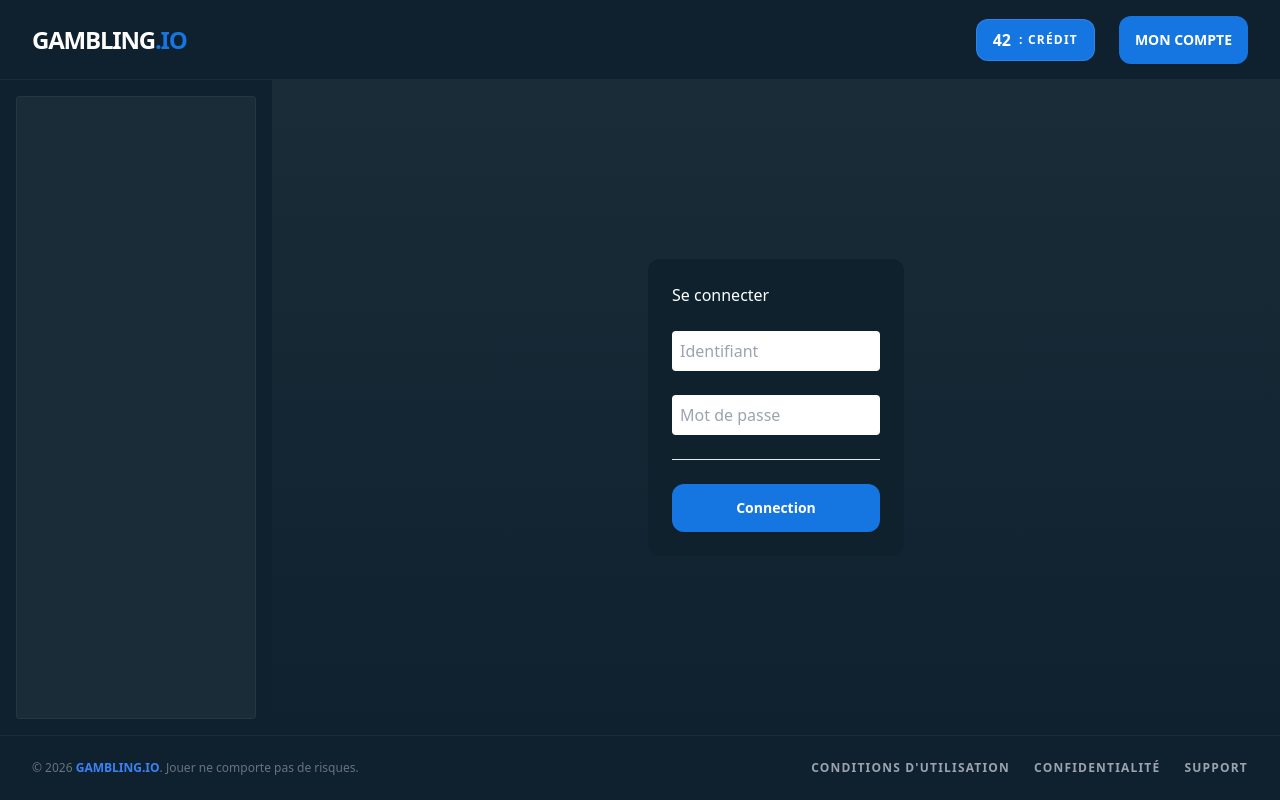
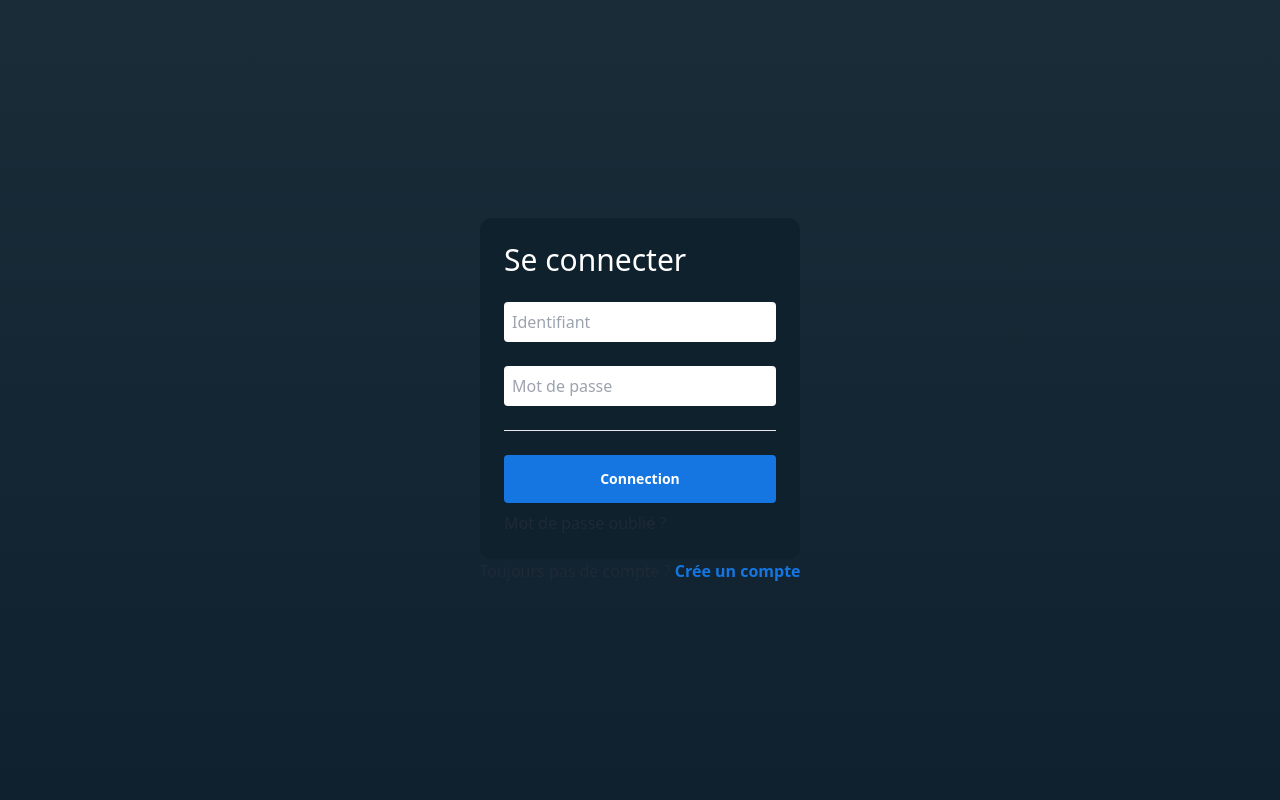
Before and after one commit to jmebbBGF43/GamblingWebL2S4, a PHP site: page /index.php?url=login in a window 1280 px wide. Run offline with PHP 8.4, Linux system fonts and the light colour scheme; some libraries are stand-ins or nearby versions.

Commit message:
- Refonte Login avec séparation dans une page à part et modifications graphiques - Création de la page register - modifications de la page layout pour quelle puisse prendre en compte les page login et resgister,

```diff
--- a/view/common/_header.php
+++ b/view/common/_header.php
@@ -6,12 +6,12 @@
     </div>
 
     <div class="flex items-center gap-6">
-        <div class="bg-[#1576e2] border border-white/10 px-4 py-2 rounded-xl flex items-center gap-2">
+        <div class="bg-[#1576e2] border border-white/10 px-4 py-2 rounded flex items-center gap-2">
             <span class="text-grey-400 font-bold">42</span>
             <span class="text-xs text-white-400 uppercase tracking-widest font-semibold">: Crédit</span>
         </div>
 
-        <a href="index.php?url=login" class="btn btn-primary rounded-xl font-bold border-none bg-[#1576e2] text-white">
+        <a href="index.php?url=login" class="btn btn-primary rounded font-bold border-none bg-[#1576e2] text-white">
             MON COMPTE
         </a>
     </div>
--- a/view/layout.php
+++ b/view/layout.php
@@ -6,18 +6,24 @@
     <script src="https://cdn.tailwindcss.com"></script>
     <link href="https://cdn.jsdelivr.net/npm/daisyui@4.7.2/dist/full.min.css" rel="stylesheet" />
 </head>
-<body class="bg-[#0f212e] min-h-screen flex flex-col text-white">
 
-<?php include "common/_header.php"; ?>
+<?php if (isset($_GET['url']) and ($_GET['url'] === 'login' or $_GET['url'] === 'register')): ?>
+    <body class="bg-[#0f212e] min-h-screen flex flex-col">
+        <main class="flex-1 flex items-center justify-center bg-gradient-to-b from-[#1a2c38] to-[#0f212e] p-4">
+            <?php include 'view/pages/'.$_GET['url'].'.php'; ?>
+        </main>
+    </body>
 
-<div class="flex flex-1 gap-4">
-    <?php include "common/_nav.php"; ?>
-        <main class="flex-1 bg-gradient-to-b from-[#1a2c38] to-[#0f212e] p-4">
-            <?php echo $content; ?>
-        </main>
-</div>
-
-<?php include "common/_footer.php"; ?>
-
-</body>
+<?php else: ?>
+    <body class="bg-[#0f212e] min-h-screen flex flex-col text-white">
+        <?php include "view/common/_header.php"; ?>
+        <div class="flex flex-1 gap-4">
+            <?php include 'view/common/_nav.php'; ?>
+            <main class="flex-1 bg-gradient-to-b from-[#1a2c38] to-[#0f212e] p-4">
+                <?php echo $content; ?>
+            </main>
+        </div>
+        <?php include 'view/common/_footer.php'; ?>
+    </body>
+<?php endif; ?>
 </html>
--- a/view/pages/login.php
+++ b/view/pages/login.php
@@ -1,8 +1,8 @@
 <div class="h-full w-full flex items-center justify-center">
-
-    <div class="w-64 flex flex-col gap-6 bg-[#0f212d] rounded-xl p-6">
+    <div class="flex items-center justify-center flex-col">
+        <div class="w-80 flex flex-col gap-6 bg-[#0f212d] rounded-xl p-6">
             <div>
-            <p class="text-white">Se connecter </p>
+                <p class="text-white text-3xl">Se connecter </p>
             </div>
             <div>
                 <input type="text" placeholder="Identifiant" class="w-full p-2 rounded bg-white text-black"/>
@@ -11,9 +11,20 @@
                 <input type="password" placeholder="Mot de passe" class="w-full p-2 rounded bg-white text-black""/>
             </div>
             <hr>
-        <a href="#" class="btn btn-primary rounded-xl font-bold border-none bg-[#1576e2] text-white">
+            <div class="gap-2 flex flex-col">
+                <a href="index.php" class="btn btn-primary rounded font-bold border-none bg-[#1576e2] text-white">
                     Connection
                 </a>
+                <p>
+                    Mot de passe oublié ?
+                </p>
             </div>
-
         </div>
+        <p>
+            Toujours pas de compte ?
+            <a href="index.php?url=register" class="font-bold border-none text-[#1576e2]">
+                Crée un compte
+            </a>
+        </p>
+    </div>
+</div>
```
Also changed, not shown: view/pages/register.php (added, +22 -0 lines). Lines whose indentation alone changed are shown as unchanged.
